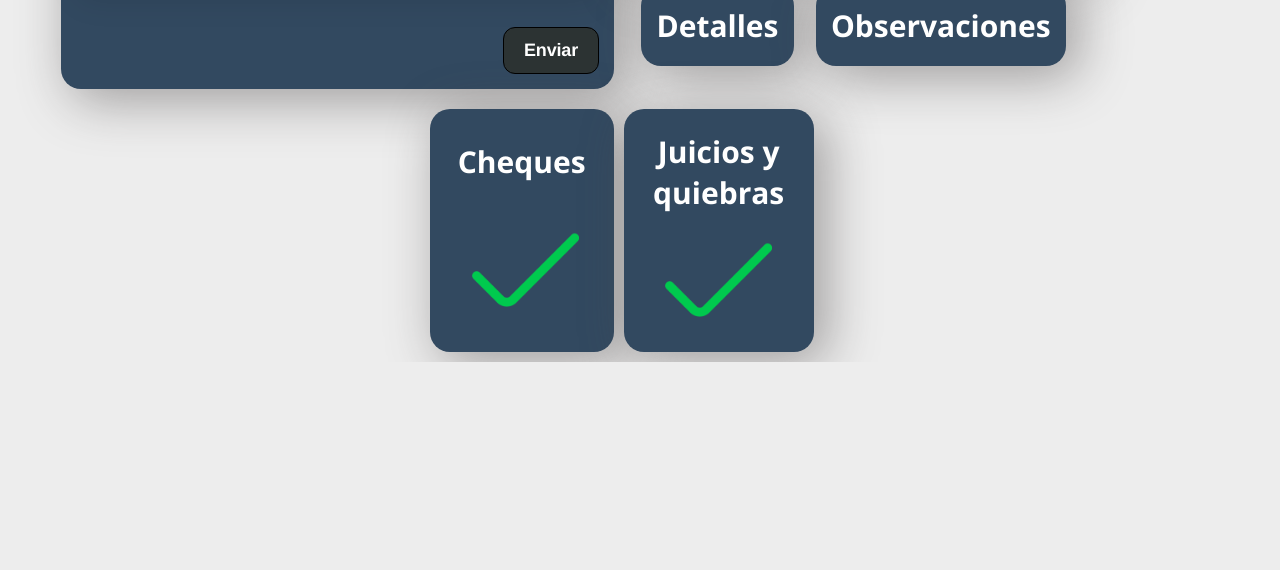
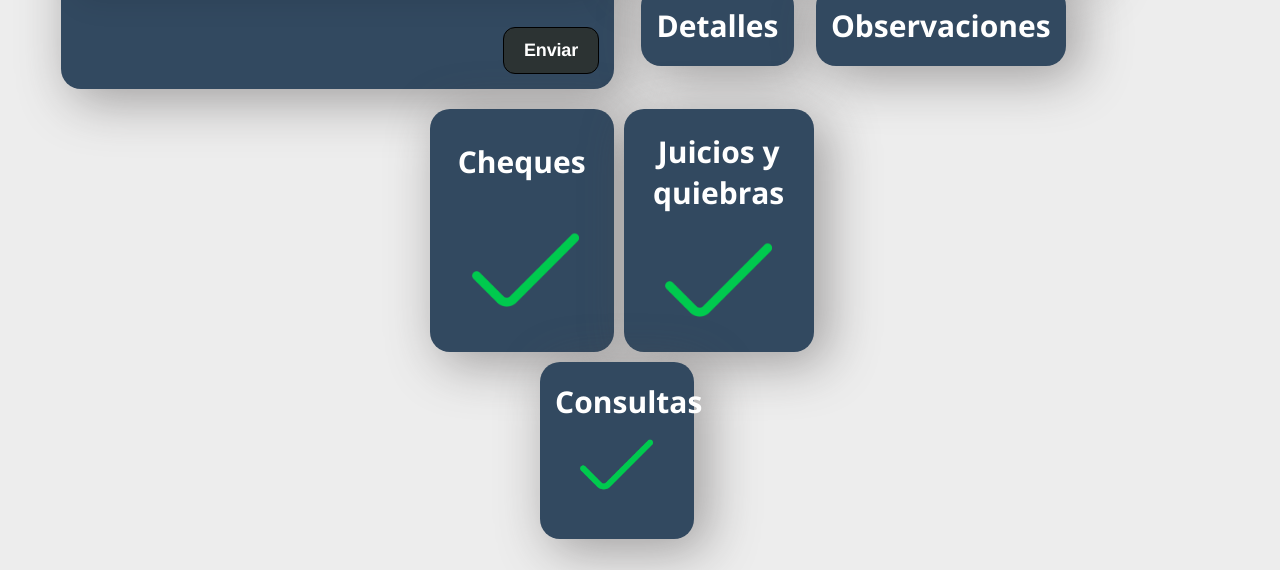
Before and after one commit to Baltasar12/DAta, an Electron app: page index.html in a window 1280 px wide. Shown: the part 648-1218 px from the top of the page. Before the commit the page ends 1010 px from the top, so only its background shows below. Drawn offline with nearby package versions, Linux system fonts and the light colour scheme; no server answers.

Commit message:
Commit 23

```diff
--- a/index.html
+++ b/index.html
@@ -123,7 +123,10 @@
         <img id="imgEstadoJuicios" src="./img/controlar.png" alt="" style="height: 50%; /*margin-left: 23%*/">
     </section>
 
-
+    <section class="main8">
+        <a class="open6" style="color:#FFFFFF;cursor: pointer;"><h1 style="text-align: center;">Consultas</h1></a>
+        <img id="imgEstadoJuicios" src="./img/controlar.png" alt="" style="height: 50%; /*margin-left: 23%*/; align-self: center;">
+    </section>
 
 
     <div id="modal_container" class="modal-container">
```
